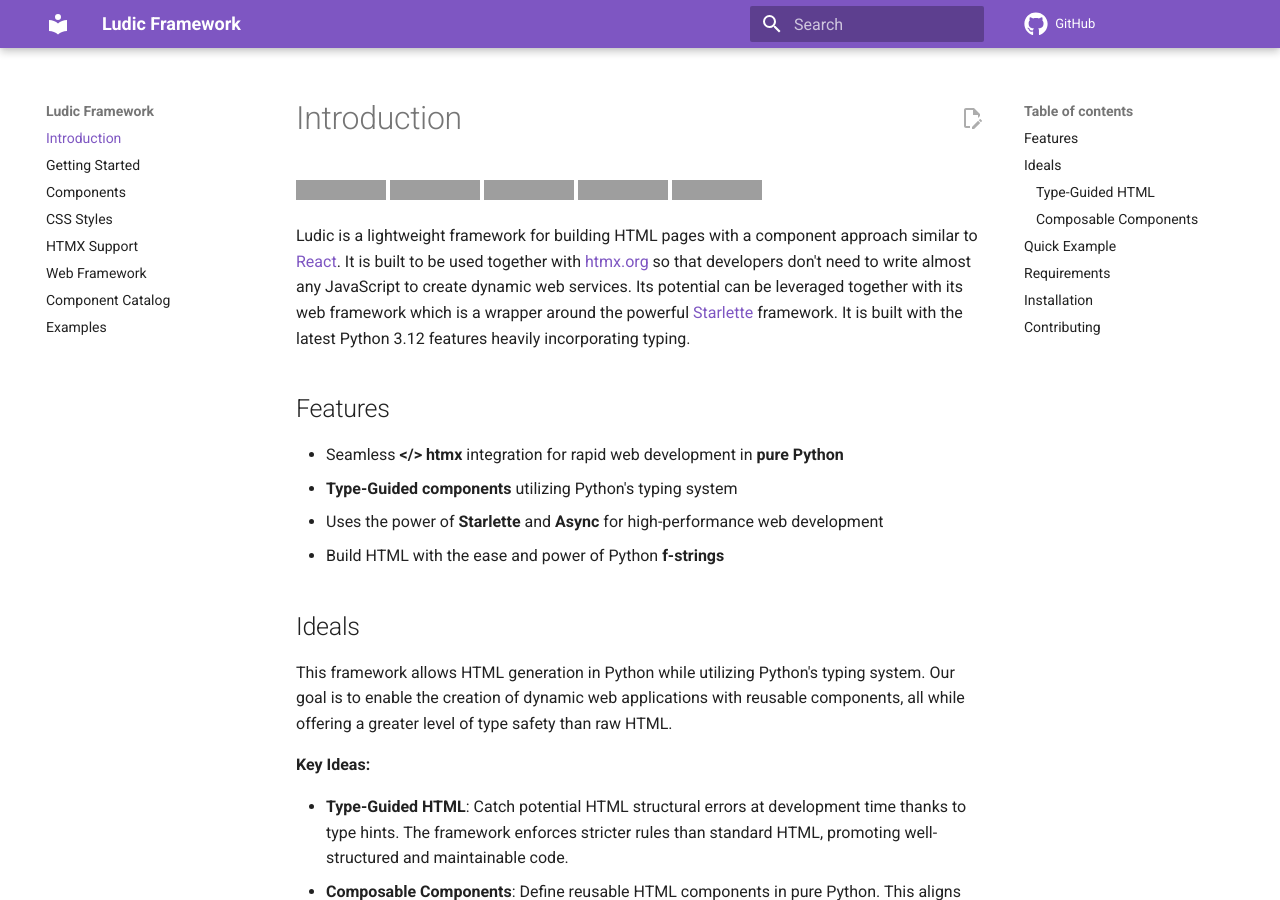
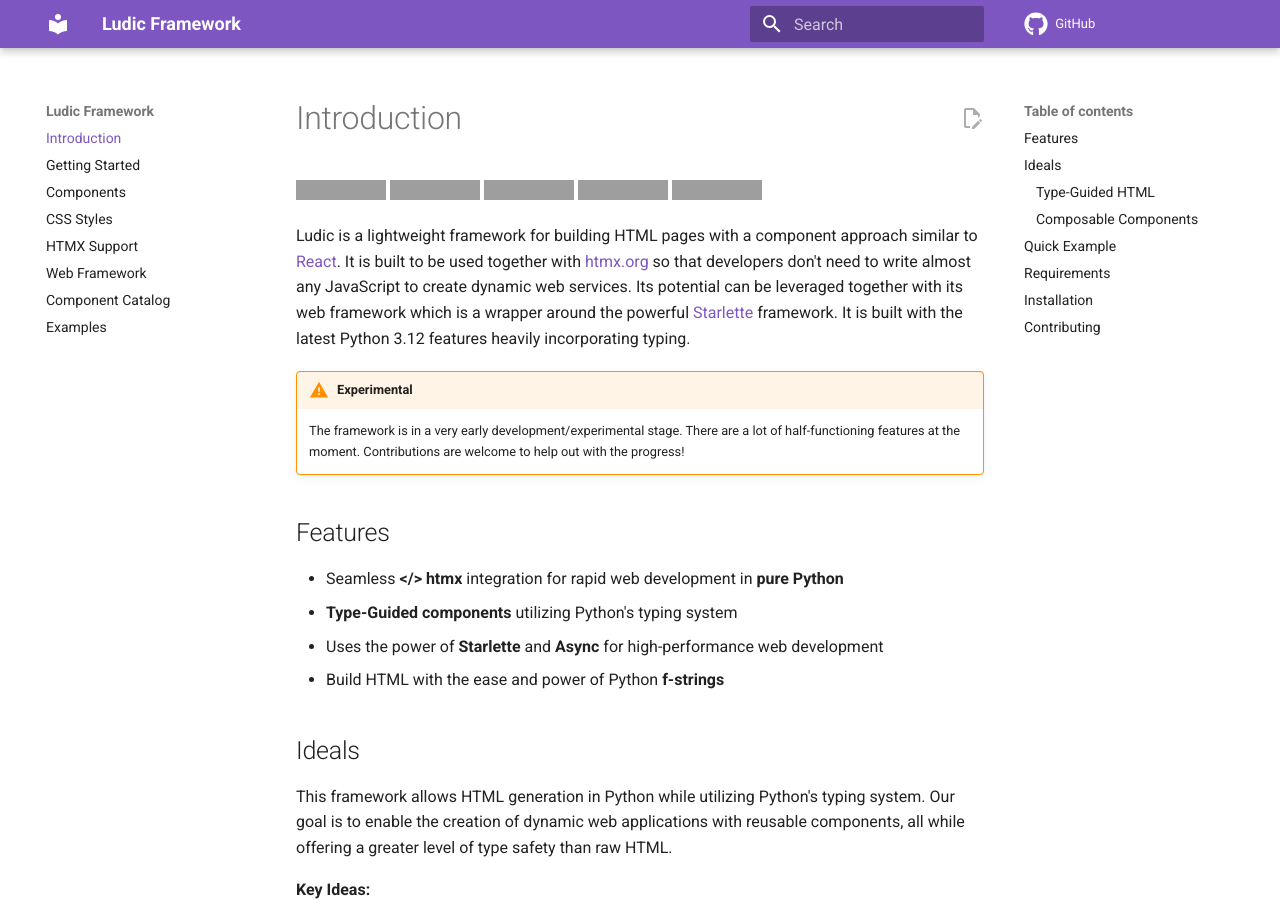
Before and after one commit to getludic/ludic, an MkDocs documentation site: the page built from docs/index.md, in a window 1280 px wide and 900 px high. Built offline with MkDocs 1.6.1 and Material for MkDocs 9.7.7, drawn with Linux system fonts in a browser that asks for light colours; comment, search, counter and statistics services are not loaded; grey boxes are pictures that could not be loaded.

Commit message:
docs: Add experimental/development warning

```diff
--- a/docs/index.md
+++ b/docs/index.md
@@ -3,6 +3,10 @@
 [![test](https://github.com/paveldedik/ludic/actions/workflows/test.yaml/badge.svg)](https://github.com/paveldedik/ludic/actions) [![codecov](https://codecov.io/gh/paveldedik/ludic/graph/badge.svg?token=BBDNJWHMGX)](https://codecov.io/gh/paveldedik/ludic) [![Python 3.12](https://img.shields.io/badge/python-3.12-blue.svg)](https://www.python.org/downloads/release/python-312/) [![Checked with mypy](http://www.mypy-lang.org/static/mypy_badge.svg)](http://mypy-lang.org/) [![Documentation Status](https://readthedocs.org/projects/ludic/badge/?version=latest)](https://ludic.readthedocs.io/en/latest/?badge=latest)
 
 Ludic is a lightweight framework for building HTML pages with a component approach similar to [React](https://react.dev/). It is built to be used together with [htmx.org](https://htmx.org/) so that developers don't need to write almost any JavaScript to create dynamic web services. Its potential can be leveraged together with its web framework which is a wrapper around the powerful [Starlette](https://www.starlette.io/) framework. It is built with the latest Python 3.12 features heavily incorporating typing.
+
+!!! warning "Experimental"
+
+    The framework is in a very early development/experimental stage. There are a lot of half-functioning features at the moment. Contributions are welcome to help out with the progress!
 
 ## Features
 
```
Also changed, not shown: README.md (+3 -0 lines).
